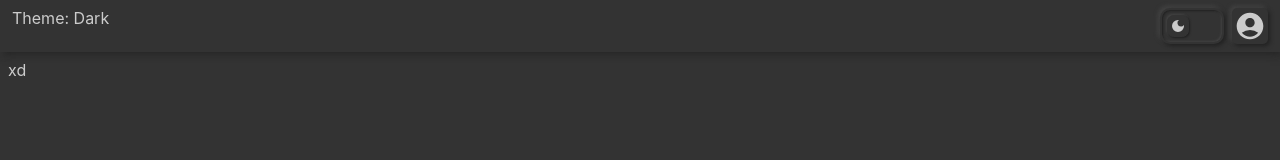
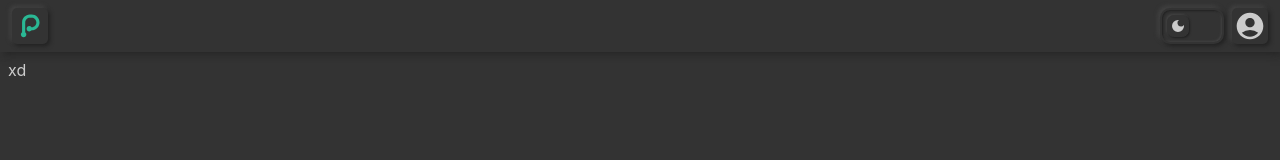
Before and after one commit to BrandonCasa/habitaht, a React (Create React App) app: page / in a window 1280 px wide. Shown: the top 160 px of the page. Built offline with nearby package versions, Linux system fonts and the light colour scheme; the HTML template or start-up script is replaced by a standard one.

Commit message:
added temporary app logo

```diff
--- a/src/components/TopBar.jsx
+++ b/src/components/TopBar.jsx
@@ -2,8 +2,9 @@ import React from "react";
 import { MdAccountCircle, MdDarkMode } from "react-icons/md";
 import { useDispatch, useSelector } from "react-redux";
 import styled, { css } from "styled-components";
-import { adjustCustomization, switchTheme } from "../redux/theme/themeSlice";
+import { switchTheme } from "../redux/theme/themeSlice";
 import TopBarButton from "./TopBarButton";
+import AppLogo from "../icons/AppLogo.svg";
 
 const TopBar = styled.div`
   ${(props) =>
@@ -93,7 +94,7 @@ function TopBarComponent(props) {
   return (
     <TopBar>
       <div style={{ width: "8px" }} />
-      <span style={{ height: "24px", marginLeft: "4px" }}>Theme: {currentTitle === "dark" ? "Dark" : "Light"}</span>
+      <TopBarButton iconComp={<img src={AppLogo} alt="logo" size={`36px`} />} />
       <div style={{ flexGrow: "1" }} />
       <DarkLightSwitch />
       <TopBarButton iconComp={<MdAccountCircle size={`calc(${currentTheme.componentCustomization.general.paddingA} * 4)`} />} />
```
Also changed, not shown: src/icons/AppLogo.svg (added).
